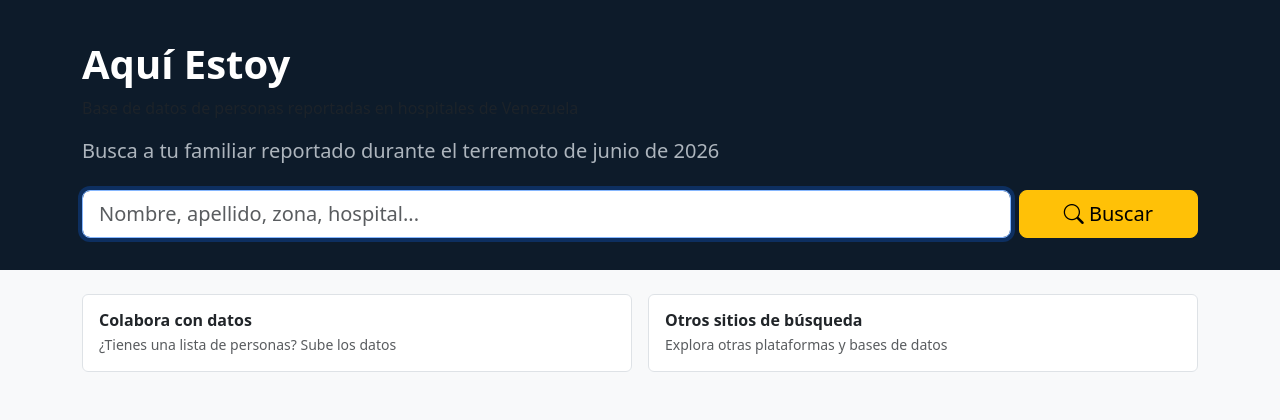
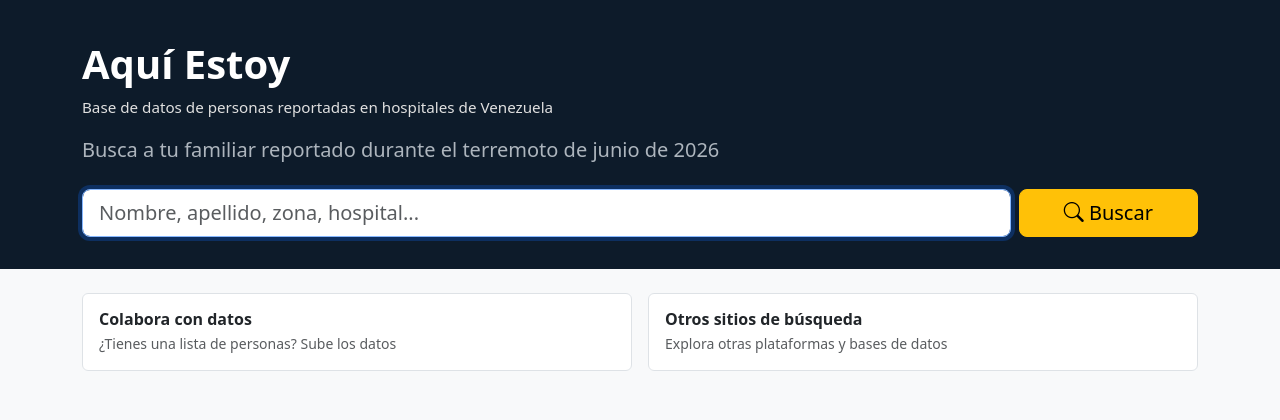
Before and after one commit to rypptc/aquiestoy, a Flask app: page / in a window 1280 px wide. Shown: the part 56-476 px from the top of the page. Run offline with Flask 3, Linux system fonts and the light colour scheme; data that the repository does not hold is empty.

Commit message:
Fix subtitle visibility - use lighter color on dark background
Co-Authored-By: Claude Haiku 4.5 <noreply@anthropic.com>

```diff
--- a/templates/index.html
+++ b/templates/index.html
@@ -5,7 +5,7 @@
 <div class="search-hero">
   <div class="container">
     <h1 class="mb-2">Aquí Estoy</h1>
-    <p class="text-muted mb-3">Base de datos de personas reportadas en hospitales de Venezuela</p>
+    <p class="mb-3" style="color: #e0e0e0; font-size: 0.95rem;">Base de datos de personas reportadas en hospitales de Venezuela</p>
     <p class="lead mb-4">Busca a tu familiar reportado durante el terremoto de junio de 2026</p>
     <form method="GET" action="{{ url_for('public.index') }}">
       <div class="row g-2">
```
